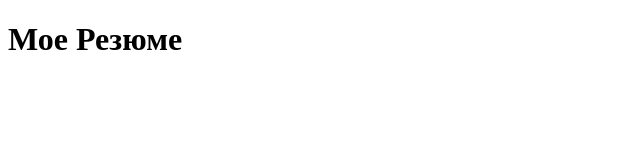
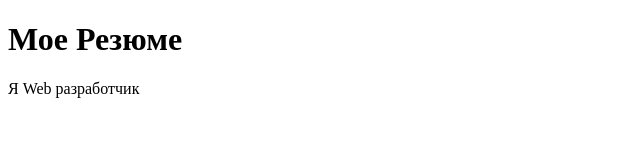
Before and after one commit to shoasil/Resumee, a plain HTML site: page index.html in a window 1280 px wide. Shown: the whole page, without its empty margins (0-640 px from the left). Drawn offline with Linux system fonts and the light colour scheme.

Commit message:
первая опубликовка моего проекта

```diff
--- a/index.html
+++ b/index.html
@@ -8,5 +8,8 @@
 </head>
 <body>
     <h1>Мое Резюме</h1>
+    <div class="info">
+        <div class="h2">Я Web разработчик</div>
+    </div>
 </body>
 </html>
```
